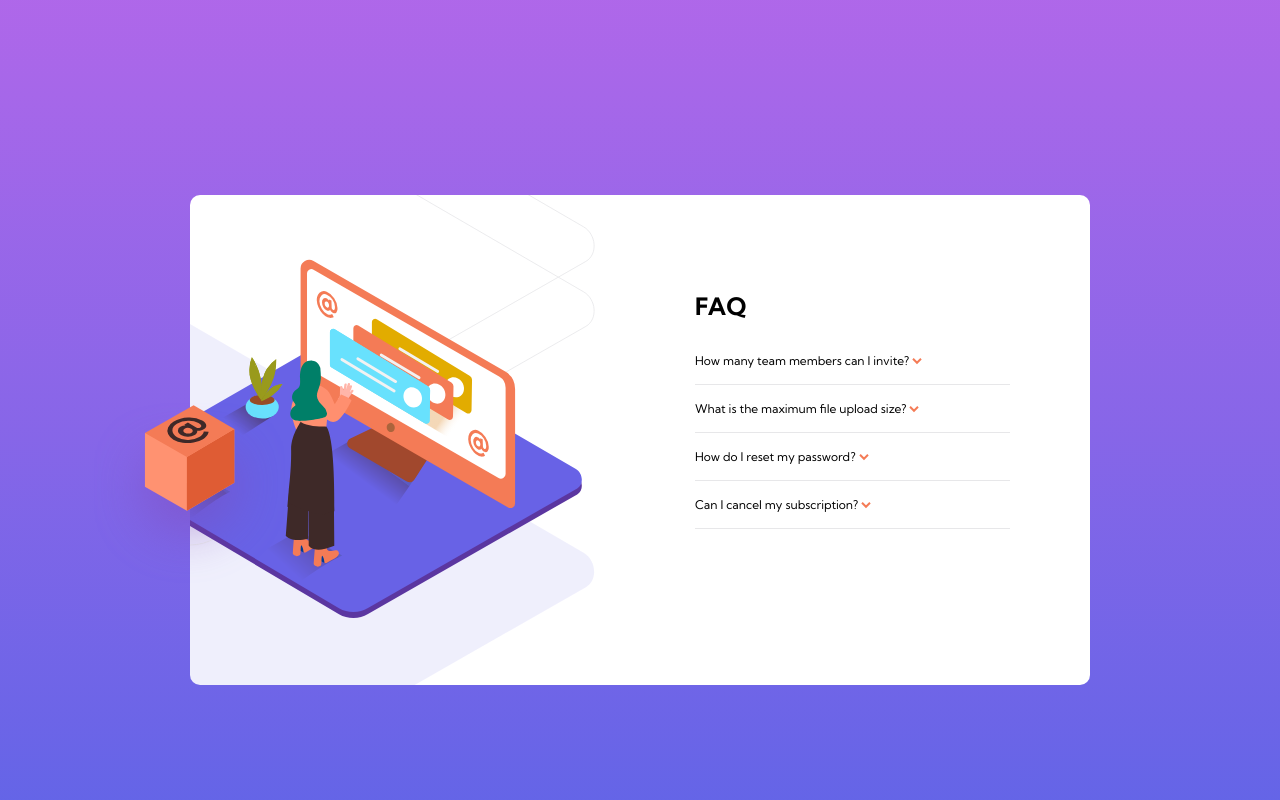
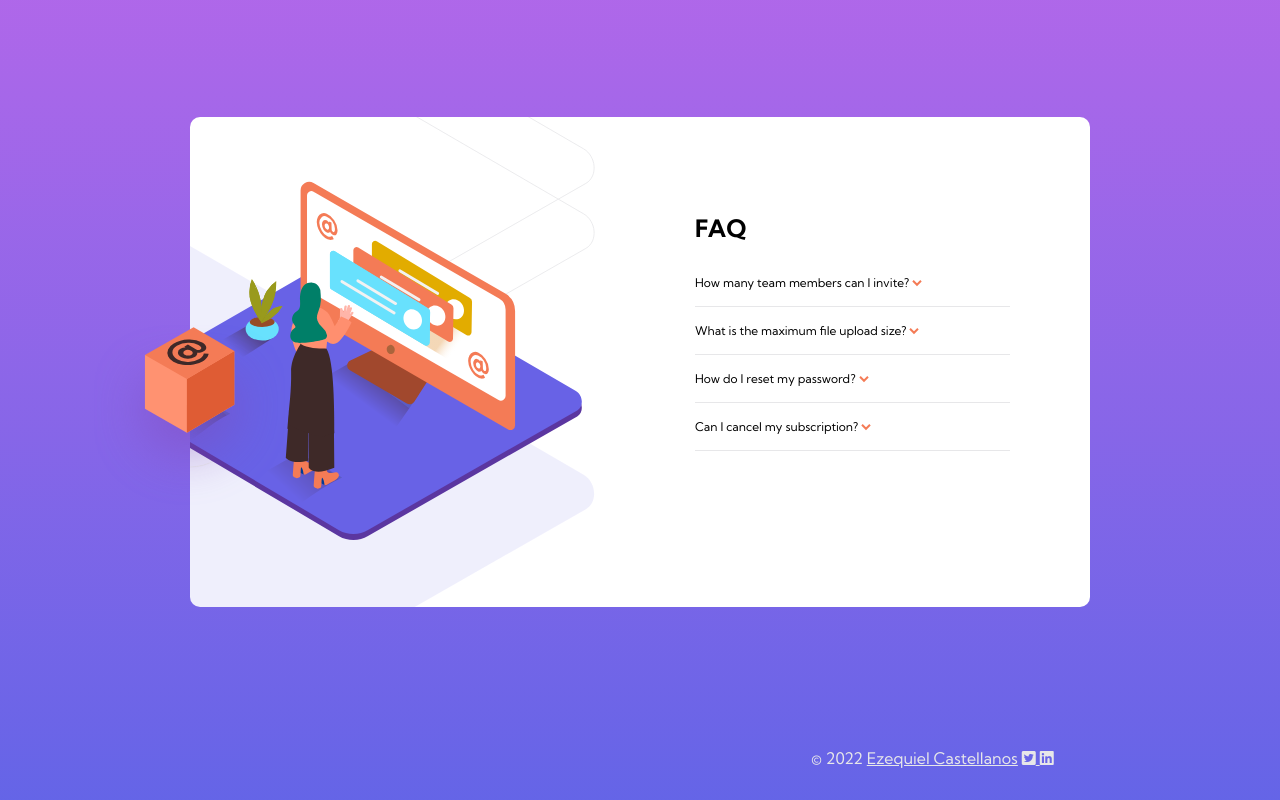
Before and after one commit to EzequielCaste/faq-accordion-card-main, a plain HTML site: page index.html in a window 1280 px wide. Drawn offline with Linux system fonts and the light colour scheme.

Commit message:
add footer

```diff
--- a/index.html
+++ b/index.html
@@ -23,6 +23,13 @@
       }
     </style>
     <link rel="stylesheet" href="styles.css" />
+    <link
+      rel="stylesheet"
+      href="https://cdnjs.cloudflare.com/ajax/libs/font-awesome/6.2.0/css/all.min.css"
+      integrity="sha512-xh6O/CkQoPOWDdYTDqeRdPCVd1SpvCA9XXcUnZS2FmJNp1coAFzvtCN9BmamE+4aHK8yyUHUSCcJHgXloTyT2A=="
+      crossorigin="anonymous"
+      referrerpolicy="no-referrer"
+    />
   </head>
   <body>
     <div class="card">
@@ -78,7 +85,25 @@
         </ul>
       </div>
     </div>
-
+    <footer>
+      &copy; 2022
+      <a href="https://www.ezecastellanos.com.ar">Ezequiel Castellanos</a>
+      <div>
+        <a
+          href="https://twitter.com/Ezequiel_Caste"
+          rel="noopener noreferrer"
+          target="_blank"
+        >
+          <span class="fab fa-twitter-square"></span>
+        </a>
+        <a
+          href="https://www.linkedin.com/in/ezequiel-castellanos/"
+          rel="noopener noreferrer"
+          target="_blank"
+          ><span class="fab fa-linkedin"></span>
+        </a>
+      </div>
+    </footer>
     <script src="main.js"></script>
   </body>
 </html>
--- a/styles.css
+++ b/styles.css
@@ -129,6 +129,7 @@ html, body {
 @media (max-width: 450px) {
   .card {
     width: 300px;
+    margin-top: 8rem;
   }
   .left {
     margin: -7rem 1rem;
@@ -147,3 +148,15 @@ html, body {
     margin-left: 0rem;
   }
 }
+footer {
+  margin: 2rem 0;
+  color:hsl(240, 5%, 91%);
+  place-self: self-end;
+  transform: translateX(-15%);
+}
+footer a {
+  color:hsl(240, 5%, 91%);
+}
+footer div {
+  display: inline;
+}
```
